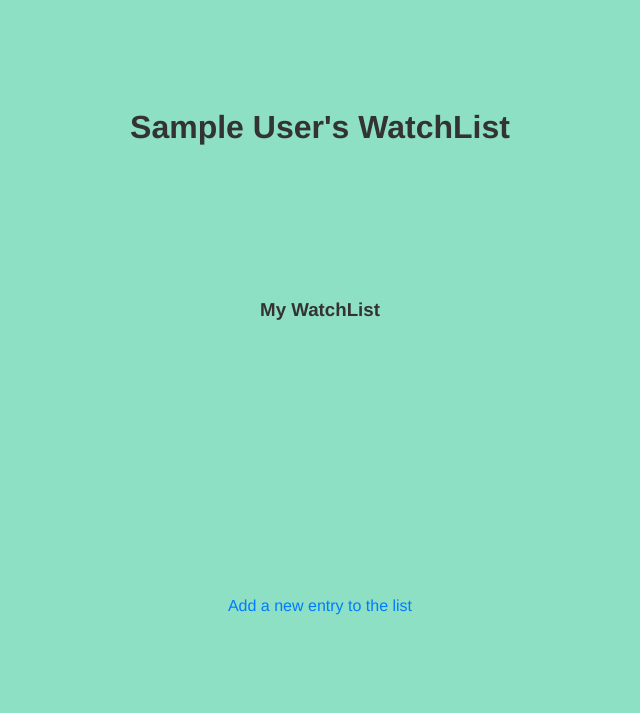
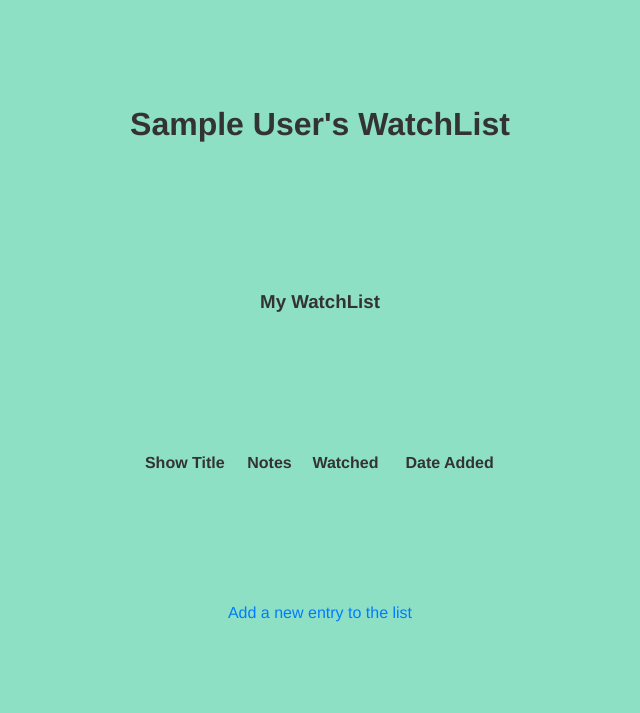
Before and after one commit to sjdoepker/watch-list, a Flask app: page /user/get_all in a window 1280 px wide. Shown: the top 713 px of the page, without its empty margins (320-960 px from the left). Run offline with Flask 3, Linux system fonts and the light colour scheme; the visitor is signed in with stand-in values (Sample User, id 1); lists and menus that the app fills with data are empty.

```diff
--- a/app.py
+++ b/app.py
@@ -151,9 +151,21 @@ def user_get_all_entries():
     Future: returns all of a user's list entries (will be under a different path with
     user as the base, not entry)
     """
-    # return all the list contents; right now, there's just one
+    all_shows = db.session.query(Show).join(Entry, Show.id == Entry.show_id).all()
     entries = db.session.execute(db.select(Entry).filter_by(user_id=session['user_id'])).all()
-    return render_template("myList.html", entries=entries)
+
+
+    # to pass in show title (foreign key) with entry;  maps each show_id to the entry
+    mapped_shows = {}
+    for entry in entries:
+        # Necessary because entry is a Row object, not an Entry object
+        entry_obj = entry[0]
+        if entry_obj.show_id not in mapped_shows:
+            mapped_shows[entry_obj.show_id] = []
+        mapped_shows[entry_obj.show_id].append(entry_obj)
+
+    # html goes through all shows and associated entries; populates table with both Show and Entry data
+    return render_template("myList.html", entries=entries, all_shows=all_shows, mapped_shows=mapped_shows)
 
 
 @app.route("/entry/update/<entry_id>", methods=['POST'])
--- a/templates/mylist.html
+++ b/templates/mylist.html
@@ -4,12 +4,30 @@
 <h1> {{session['display_name']}}'s WatchList</h1>
 
 <h3>My WatchList</h3>
-<table name=userwatchlist style="display:grid; align-content:center; text-align:left; margin-left:6em;">
-{%for item in entries%}
-    <tr>
-        <th> {{item[0]}} </th>
-    </tr>
-{% endfor %}
+<table>
+    <thead>
+        <tr>
+            <th>Show Title</th>
+            <th>Notes</th>
+            <th>Watched</th>
+            <th>Date Added</th>
+        </tr>
+    </thead>
+
+    <tbody>
+        <tbody>
+            {% for show in all_shows %}
+                {% for entry in mapped_shows.get(show.id, []) %}
+                    <tr>
+                        <td>{{ show.title }}</td>
+                        <td>{{ entry.notes }}</td>
+                        <td>{{ "Yes" if entry.is_watched else "No" }}</td>
+                        <td>{{ entry.date_added }}</td>
+                    </tr>
+                {% endfor %}
+            {% endfor %}
+        </tbody>
+    </tbody>
 </table>
 
 <a href="{{ url_for('entry_add') }}">Add a new entry to the list</a>
```
